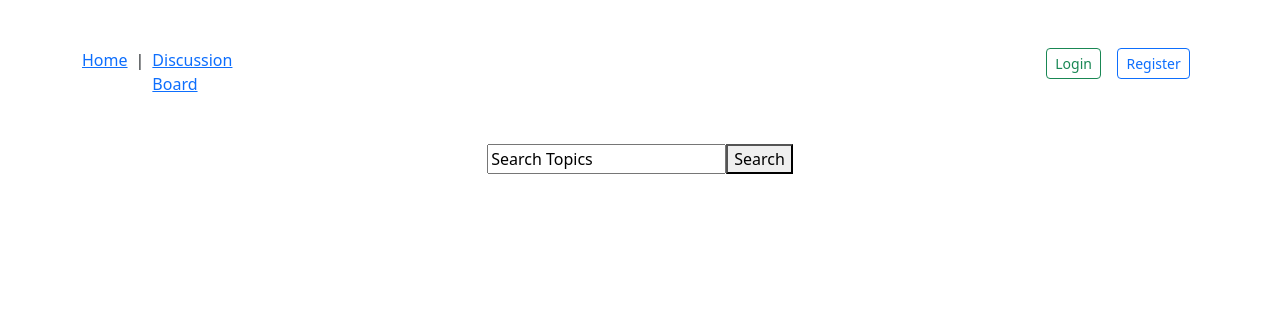
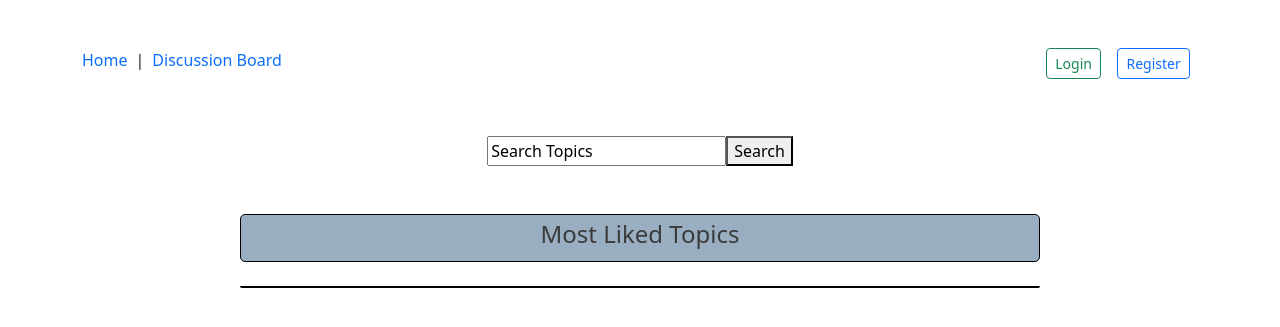
Before and after one commit to spavlov03/dojoConn, a Flask app: page / in a window 1280 px wide. Shown: the top 327 px of the page. Run offline with Flask 2, Linux system fonts and the light colour scheme.

Commit message:
fixed navbar and added show posts in dashboard route

```diff
--- a/app/flask_app/static/css/style.css
+++ b/app/flask_app/static/css/style.css
@@ -9,12 +9,14 @@
 
 
 /* navbar css */
-.navLeft1 {
-    width: 12rem;
+.navbar {
+    display: flex;
+    justify-content: space-evenly;
+    text-align: center;
 }
 
 .navLeft {
-    width: 12rem;
+    width: 20rem;
 }
 
 .navRight {
@@ -30,3 +32,40 @@
     flex-direction: column;
     justify-content: center;
 }
+
+
+
+
+
+/* posts table */
+.tableContent {
+    display: flex;
+    flex-direction: column;
+    justify-content: center;
+    align-items: center;
+    width: 100%;
+    height: 100%;
+}
+
+.topicsHeader {
+    width: 50rem;
+    height: 3rem;
+    border: 1px solid black;
+    border-radius: 5px;
+    background-color: rgb(153, 174, 192);
+    color: rgb(59, 59, 59);
+    display: flex;
+    align-items: center;
+    justify-content: center;
+}
+
+.topicsContainer {
+    width: 50rem;
+    height: 100%;
+    display: flex;
+    flex-direction: column;
+    align-items: center;
+    border: solid 1px black;
+    border-bottom-left-radius: 5px;
+    border-bottom-right-radius: 5px;
+}
--- a/app/flask_app/templates/index.html
+++ b/app/flask_app/templates/index.html
@@ -10,21 +10,15 @@
 </head>
 <body>
     <div class="container mt-5">
+        <!-- navbar -->
         <div class=" d-flex justify-content-between align-center">
             <div class="navLeft d-flex">
-                <a href="/">Home</a>
+                <a class="text-decoration-none" href="/">Home</a>
                 <p class="ps-2 pe-2" >|</p>
-                <a href="/discussion_board">Discussion Board</a>
-                {% for user in users %}
-                    {% if users.id == user_id:  %}
-                        <p class="ps-2 pe-2" >|</p>
-                        <a href="PLACEHOLDER">User Profile</a>
-                    {% endif %}
-                {% endfor %}
-                <!-- end -->
+                <a class="text-decoration-none" href="/discussion_board">Discussion Board</a>
             </div>
             <div class="navRight d-flex justify-content-around">
-                <!-- if/for statement here -->
+                <!-- if/for statement for login/logout here -->
                 <form  action="/login">
                     <button type="submit" class="btn btn-outline-success btn-sm">Login</button>
                 </form>
@@ -44,7 +38,19 @@
 
         <!-- placeholder  until topics/posts get created -->
         <div class="mainIndex container mt-5">
-
+            <div class="tableContent container">
+                <div class="tableContent container">
+                    <div class="topicsHeader">
+                        <h4>Most Liked Topics</h4>
+                    </div>
+                    <div class="topicsContainer mt-4">
+                        {% for post in all_posts %}
+                            <h5> <a class="text-decoration-none" href="/post/{{post.id}}">{{post.title}}</a></h5>
+                            <p class="topicsText">{{post.description}}</p>
+                        {% endfor %}
+                    </div>
+                </div>
+            </div>
         </div>
     </div>
 </body>
```
Also changed, not shown: app/flask_app/templates/dashboard.html (+25 -29 lines), app/flask_app/templates/view_post.html (added, +35 -0 lines).
